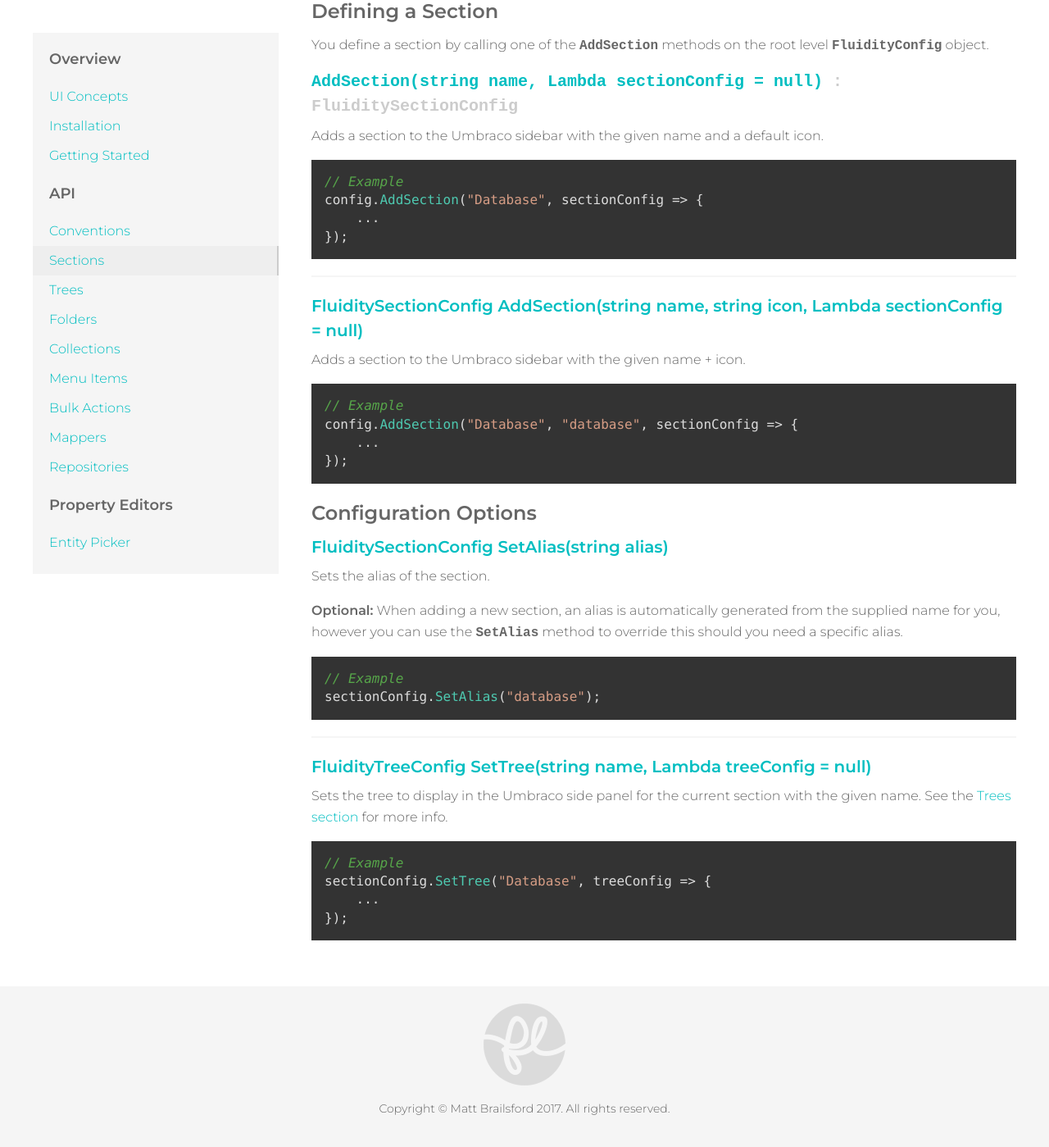
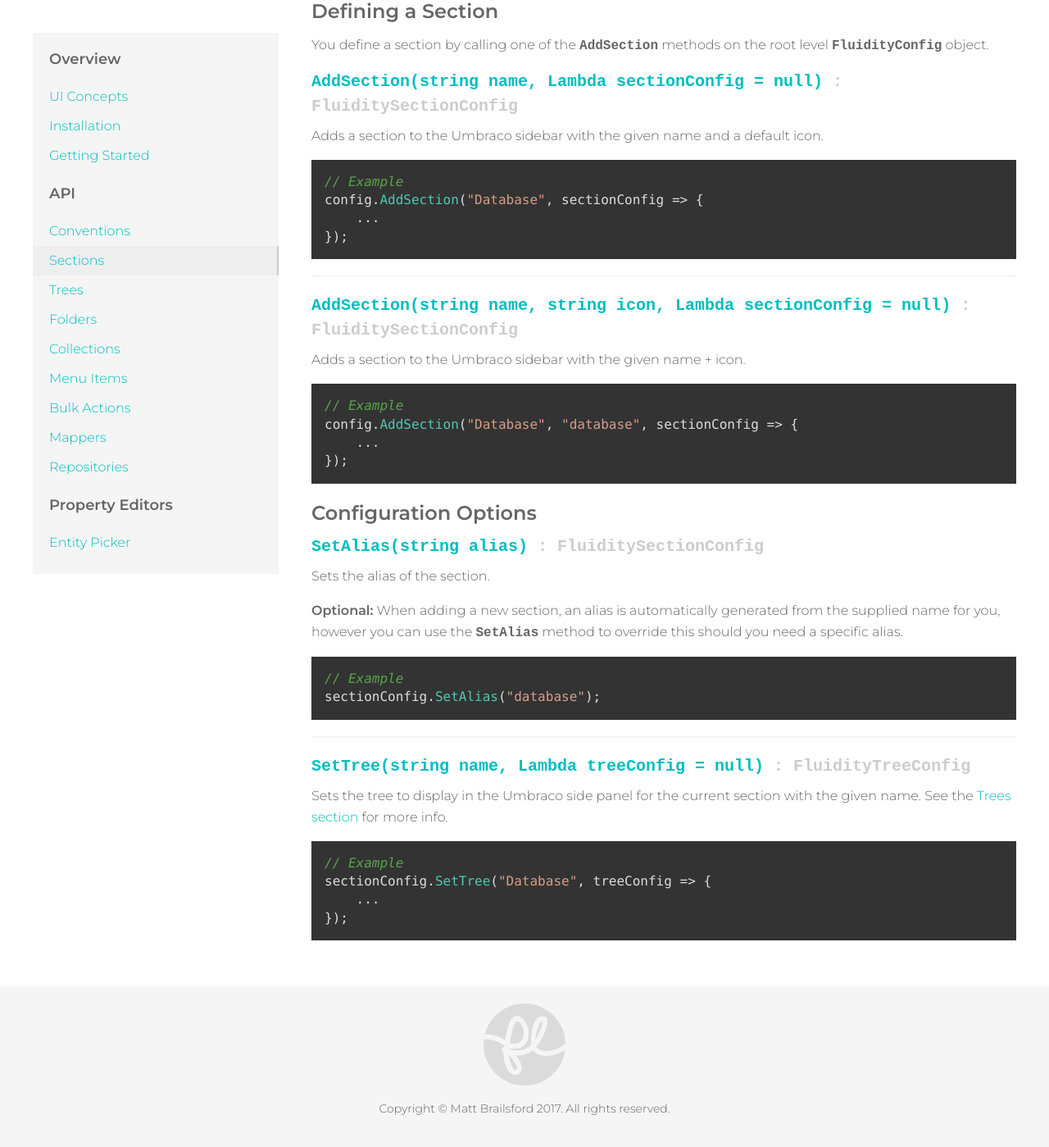
Before and after one commit to mattbrailsford/umbraco-fluidity, a Jekyll site: the page built from docs/_pages/02-api-01-sections.md, in a window 1280 px wide and 1400 px high, scrolled down 473 px. Shown: the whole window at 82% size. Built offline with Jekyll 4.4.1, drawn with Linux system fonts in a browser that asks for light colours.

Commit message:
Updated all headings to same layout

```diff
--- a/docs/_pages/02-api-01-sections.md
+++ b/docs/_pages/02-api-01-sections.md
@@ -25,7 +25,8 @@ config.AddSection("Database", sectionConfig => {
 
 <hr />
 
-#### FluiditySectionConfig AddSection(string name, string icon,  Lambda sectionConfig = null)
+#### AddSection(string name, string icon,  Lambda sectionConfig = null) *: FluiditySectionConfig*
+{: .signature}
 
 Adds a section to the Umbraco sidebar with the given name + icon.
 
@@ -38,7 +39,8 @@ config.AddSection("Database", "database", sectionConfig => {
 
 ### Configuration Options
 
-#### FluiditySectionConfig SetAlias(string alias)
+#### SetAlias(string alias) *: FluiditySectionConfig*
+{: .signature}
 
 Sets the alias of the section.
 
@@ -51,7 +53,8 @@ sectionConfig.SetAlias("database");
 
 <hr />
 
-#### FluidityTreeConfig SetTree(string name, Lambda treeConfig = null)
+#### SetTree(string name, Lambda treeConfig = null) *: FluidityTreeConfig*
+{: .signature}
 
 Sets the tree to display in the Umbraco side panel for the current section with the given name. See the [Trees section]({{ site.baseurl }}/api/trees/) for more info.
 
```
